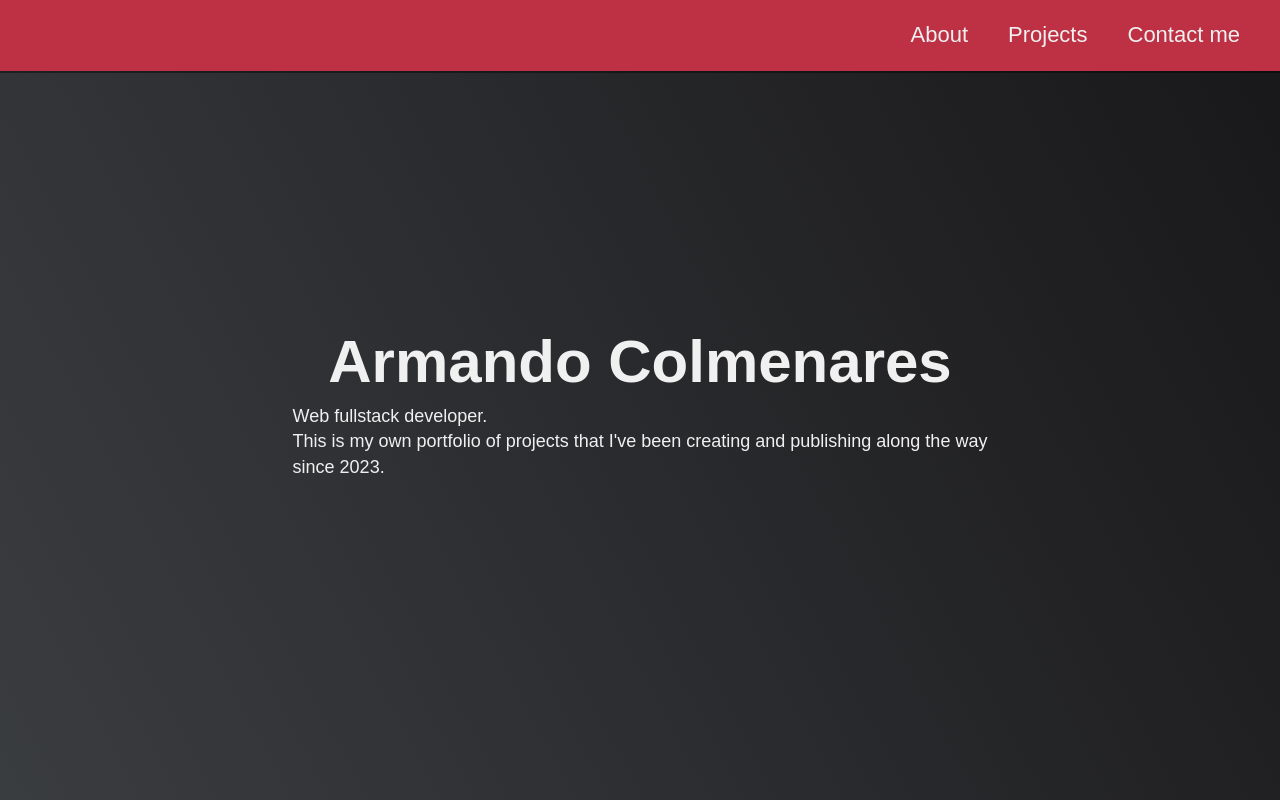
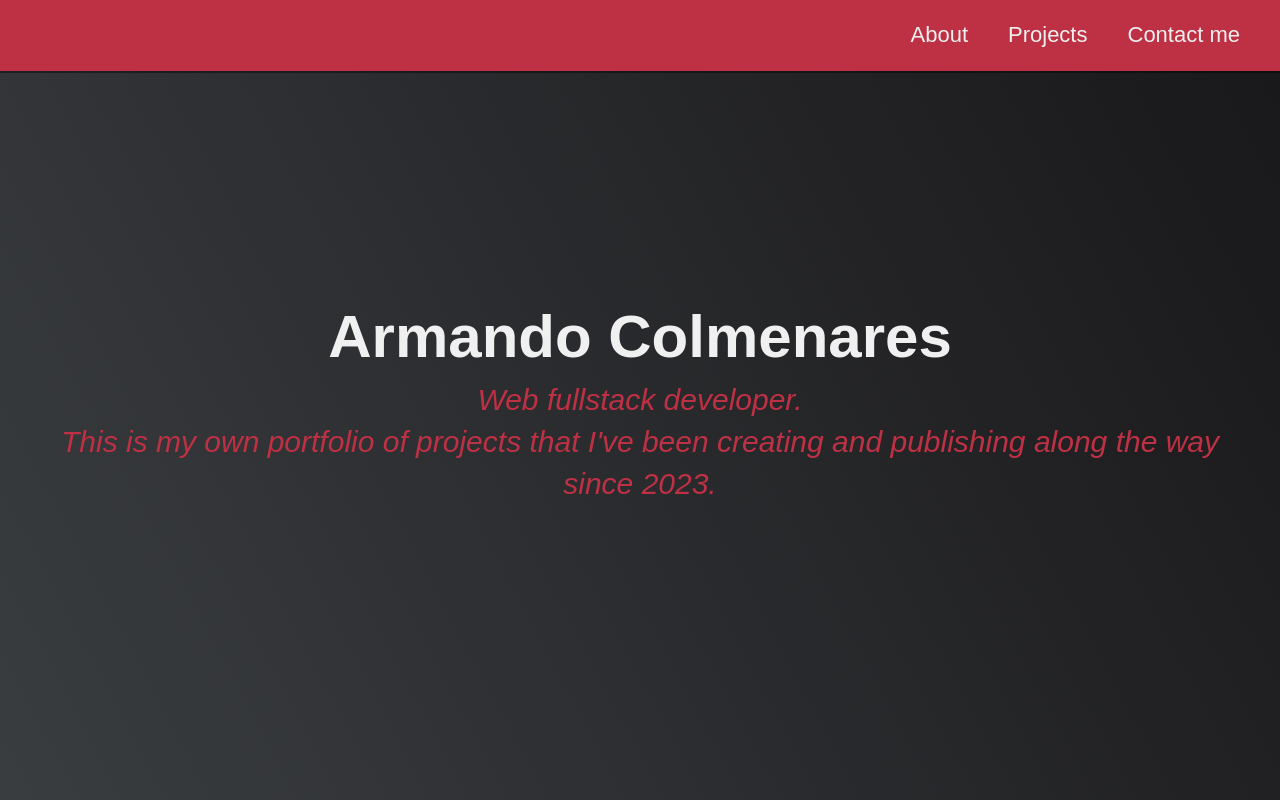
Before and after one commit to Armwcl97/ownWebSite, a React (Create React App) app: page / in a window 1280 px wide. Shown: the top 800 px of the page. Built offline with nearby package versions, Linux system fonts and the light colour scheme.

Commit message:
modified:   src/App.js

```diff
--- a/src/App.js
+++ b/src/App.js
@@ -17,12 +17,10 @@ function App() {
         </ul>
     </nav>
     <section id="welcome-section" class="welcome-section">
-    <div className="welcome-section-inner">
     <h1> Armando Colmenares </h1>
         <p> Web fullstack developer.</p>
         <p> This is my own portfolio of projects that I've been creating and publishing along the way </p>
         <p> since 2023.</p>
-    </div>
     </section>
     <section id="projects" class="projects-section">
         <h2 class="projects-section-header">These are some of my projects</h2>
```
